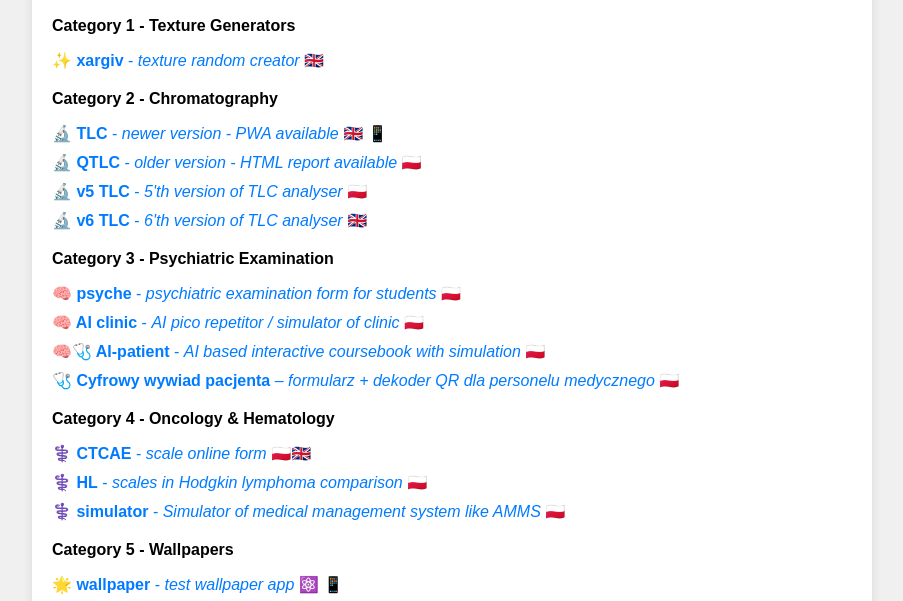
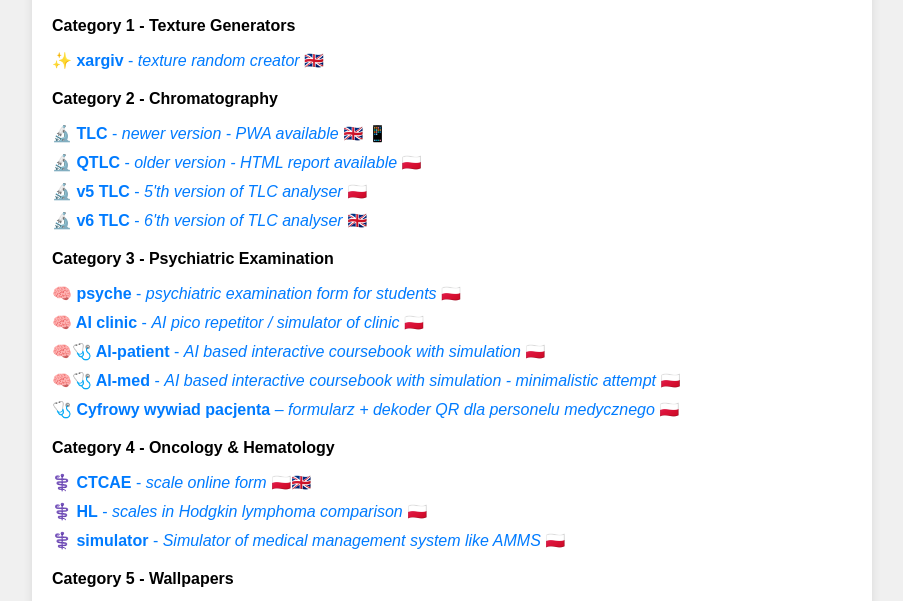
Before and after one commit to DD-moe/DD-moe.github.io, a plain HTML site: page index.html in a window 1280 px wide. Shown: the part 171-772 px from the top of the page, without its empty margins (188-1091 px from the left). Drawn offline with Linux system fonts and the light colour scheme.

Commit message:
Update index.html

```diff
--- a/index.html
+++ b/index.html
@@ -109,6 +109,12 @@
       <span title="Polish only">🇵🇱</span>
     </li>
     <li>
+      <a href="https://git.1ioe.top/psyche/simulator_v4/" title="AI based interactive coursebook with simulation">
+        <b>🧠🩺 AI-med</b> - <i>AI based interactive coursebook with simulation - minimalistic attempt</i>
+      </a>
+      <span title="Polish only">🇵🇱</span>
+    </li>
+    <li>
       <a href="https://git.1ioe.top/psyche/interview/" title="system do szybkiego zbierania wywiadu medycznego i przekazywania go przez kod QR">
         <b>🩺 Cyfrowy wywiad pacjenta</b> – <i>formularz + dekoder QR dla personelu medycznego</i>
       </a>
```
